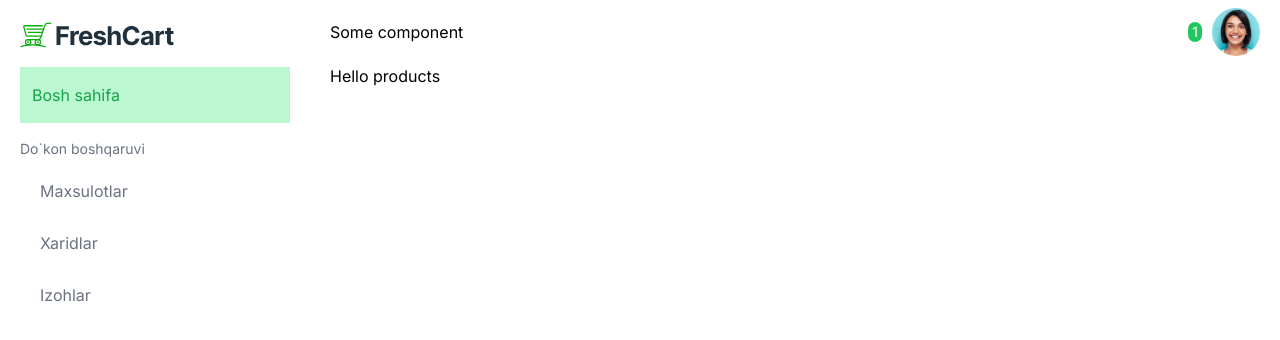
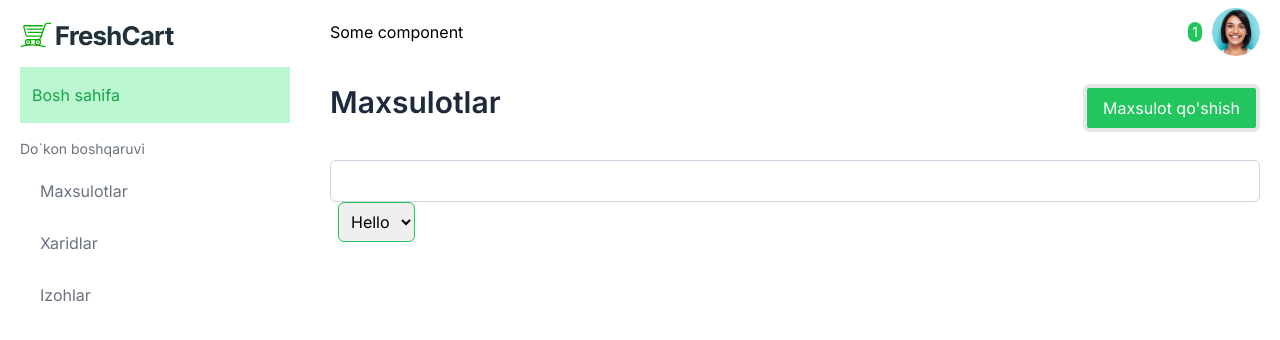
Before and after one commit to sanjarbek-ismatov/freshcart, a Next.js app in the folder client/: page /dashboard/vendor/products in a window 1280 px wide. Shown: the top 340 px of the page. Built offline with nearby package versions, Linux system fonts and the light colour scheme; no server answers; some icons are missing.

Commit message:
dashboard layout: products page

```diff
--- /dev/null
+++ b/client/app/(control)/dashboard/vendor/products/components/Filter/index.tsx
@@ -0,0 +1,15 @@
+"use client";
+import { Input, Select } from "@/app/components";
+
+function Filter() {
+  return (
+    <div>
+      <Input />
+      <Select onChange={(e) => console.log(e.target.value)} state={{} as any}>
+        <option>Hello</option>
+      </Select>
+    </div>
+  );
+}
+
+export default Filter;
--- /dev/null
+++ b/client/app/(control)/dashboard/vendor/products/components/index.ts
@@ -0,0 +1 @@
+export { default as Filter } from "./Filter";
--- a/client/app/(control)/dashboard/vendor/products/page.tsx
+++ b/client/app/(control)/dashboard/vendor/products/page.tsx
@@ -1,5 +1,18 @@
+import { Button } from "@/app/components";
+import { Filter } from "@/app/(control)/dashboard/vendor/products/components";
+
 function ProductsDashboardPage() {
-  return <p>Hello products</p>;
+  return (
+    <>
+      <header className="w-full flex justify-between my-5">
+        <h1 className="text-3xl font-semibold text-slate-800">Maxsulotlar</h1>
+        <Button>Maxsulot qo'shish</Button>
+      </header>
+      <main>
+        <Filter />
+      </main>
+    </>
+  );
 }
 
 export default ProductsDashboardPage;
--- a/client/app/(customer)/(shop)/products/components/FilterTop/index.tsx
+++ b/client/app/(customer)/(shop)/products/components/FilterTop/index.tsx
@@ -7,6 +7,7 @@ import {
   sortByDispatch,
   useAppSelector,
 } from "@/store/store";
+import { Select } from "@/app/components";
 
 function FilterTop({ length }: { length: number }) {
   const state = useAppSelector((state) => state.filter);
@@ -22,26 +23,18 @@ function FilterTop({ length }: { length: number }) {
       <div className="flex justify-between">
         <p>{length}ta maxsulot topildi</p>
         <div className="">
-          <select
-            onChange={changePageCount}
-            defaultValue={state.count}
-            className="p-2 border-green-500 border mx-2 rounded-md outline-none cursor-pointer"
-          >
+          <Select onChange={changePageCount} state={state}>
             <option value="10">10</option>
             <option value="20">20</option>
             <option value="50">50</option>
             <option value="100">100</option>
-          </select>
-          <select
-            onChange={changeSortList}
-            defaultValue={state?.sortBy}
-            className="p-2 border-green-500 border mx-2 rounded-md outline-none cursor-pointer"
-          >
+          </Select>
+          <Select onChange={changeSortList} state={state}>
             <option value="date">Sanasi bo`yicha</option>
             <option value="rating">Reyting bo`yicha</option>
             <option value="low">Avval arzonlari</option>
             <option value="high">Avvat qimmatlari</option>
-          </select>
+          </Select>
         </div>
       </div>
     </>
--- a/client/app/components/About/index.tsx
+++ b/client/app/components/About/index.tsx
@@ -4,6 +4,7 @@ import gift from "public/images/icons/gift.svg";
 import pack from "public/images/icons/package.svg";
 import refresh from "public/images/icons/refresh-cw.svg";
 import Image from "next/image";
+
 function About() {
   return (
     <>
@@ -14,7 +15,7 @@ function About() {
             10 daqiqada oziq-ovqat
           </p>
           <p className="text-sm leading-6 text-slate-600">
-            Buyurtmangizni eng qisqa vaqt ichida o`zingizga yaqin FreshCart
+            Buyurtmangizni eng qisqa vaqt ichida o'zingizga yaqin FreshCart
             pikap do`konlaridan ostonanggacha yetkazing.
           </p>
         </div>
@@ -24,7 +25,7 @@ function About() {
             Eng yaxshi narxlar va takliflar
           </p>
           <p className="text-sm leading-6 text-slate-600">
-            Mahalliy supermarketga qaraganda arzonroq narxlar, uni to`ldirish
+            Mahalliy supermarketga qaraganda arzonroq narxlar, uni to'ldirish
             uchun ajoyib cashback takliflari. Eng yaxshi narxlar va takliflarni
             oling.
           </p>
@@ -52,4 +53,5 @@ function About() {
     </>
   );
 }
+
 export default About;
--- /dev/null
+++ b/client/app/components/Select/index.tsx
@@ -0,0 +1,30 @@
+import "./Select.css";
+import React, { ReactNode } from "react";
+
+function Select({
+  onChange,
+  state,
+  children,
+}: {
+  onChange: (e: React.ChangeEvent<HTMLSelectElement>) => void;
+  state: {
+    price: [number, number];
+    count: number;
+    sortBy: string;
+    stars: number[];
+    vendors: string[];
+  };
+  children: ReactNode;
+}) {
+  return (
+    <select
+      onChange={onChange}
+      defaultValue={state.count}
+      className="p-2 border-green-500 border mx-2 rounded-md outline-none cursor-pointer"
+    >
+      {children}
+    </select>
+  );
+}
+
+export default Select;
--- a/client/app/components/index.ts
+++ b/client/app/components/index.ts
@@ -24,3 +24,4 @@ export {default as AddToCard} from "./AddToCard";
 export {default as OffCanvas} from "./OffCanvas";
 export {default as CartProduct} from "./CartProduct";
 export {default as Badge} from "./Badge";
+export {default as Select} from "./Select";
```
Also changed, not shown: client/.eslintrc.json, client/app/(control)/dashboard/vendor/products/components/Filter/Filter.css (added), client/app/components/Select/Select.css (added).
